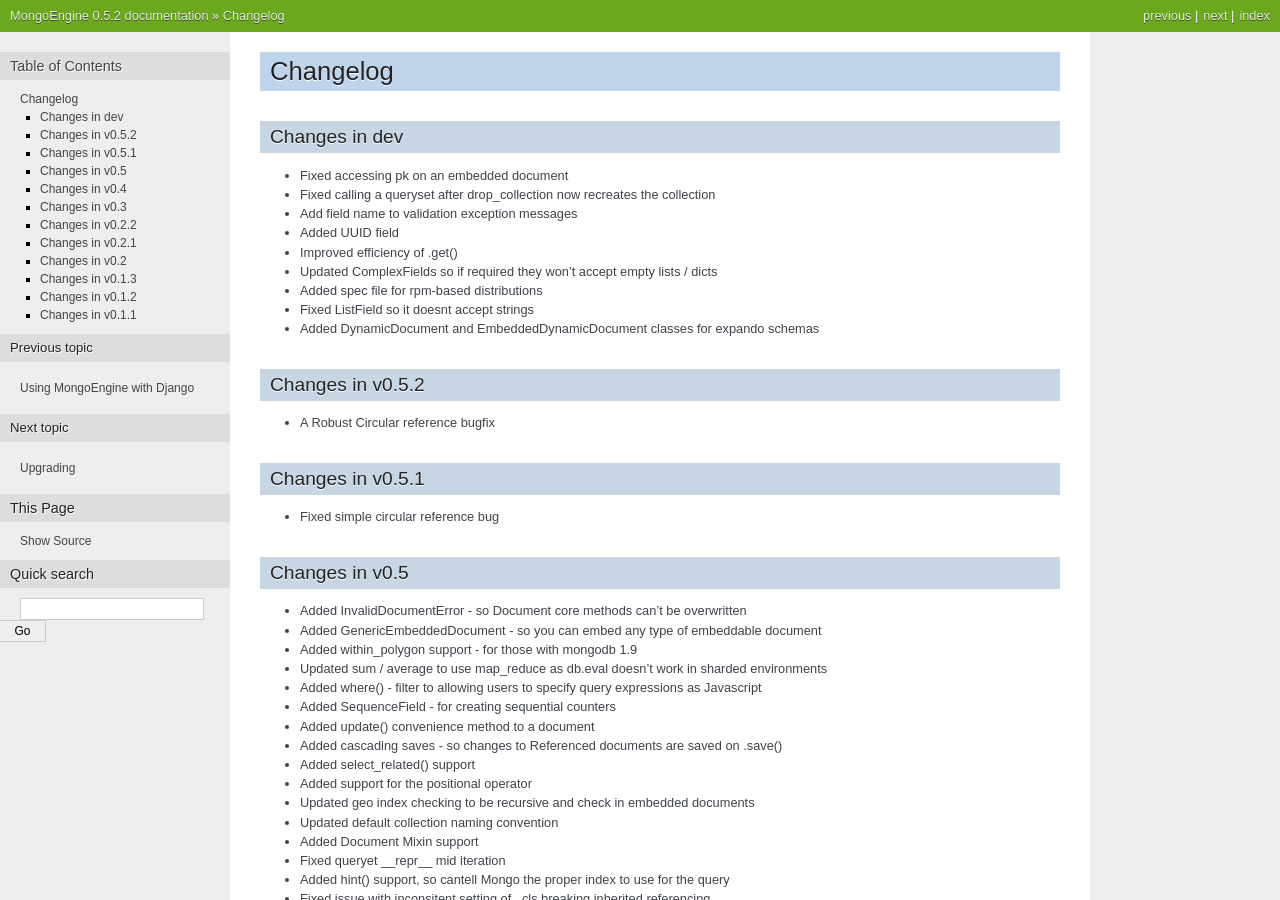
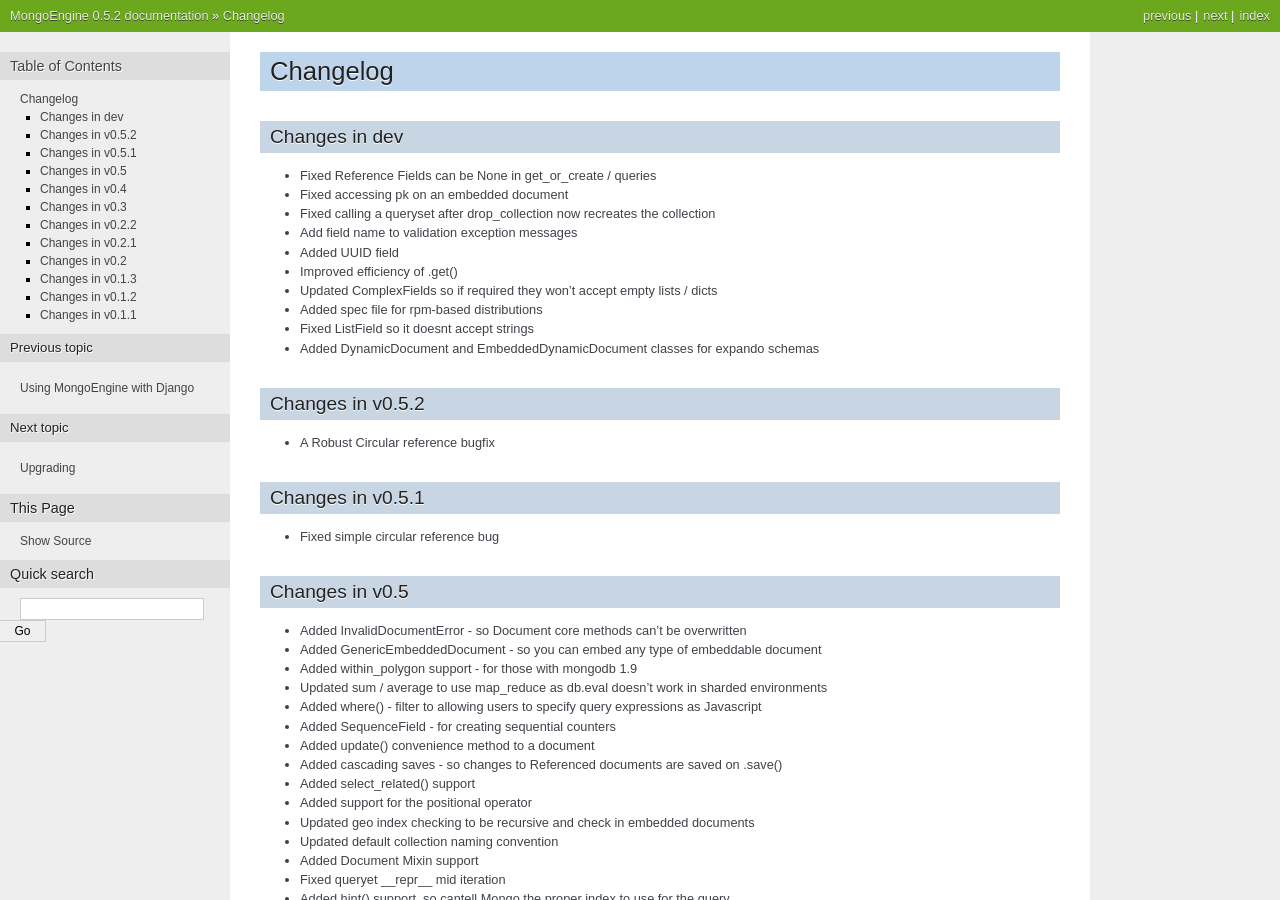
Before and after one commit to MongoEngine/mongoengine, a Sphinx documentation site: the page built from docs/changelog.rst, in a window 1280 px wide and 900 px high. Built offline with Sphinx 7.4.7, drawn with Linux system fonts in a browser that asks for light colours.

Commit message:
Updated changelog

```diff
--- a/docs/changelog.rst
+++ b/docs/changelog.rst
@@ -5,6 +5,7 @@ Changelog
 Changes in dev
 ==============
 
+- Fixed Reference Fields can be None in get_or_create / queries
 - Fixed accessing pk on an embedded document
 - Fixed calling a queryset after drop_collection now recreates the collection
 - Add field name to validation exception messages
```
